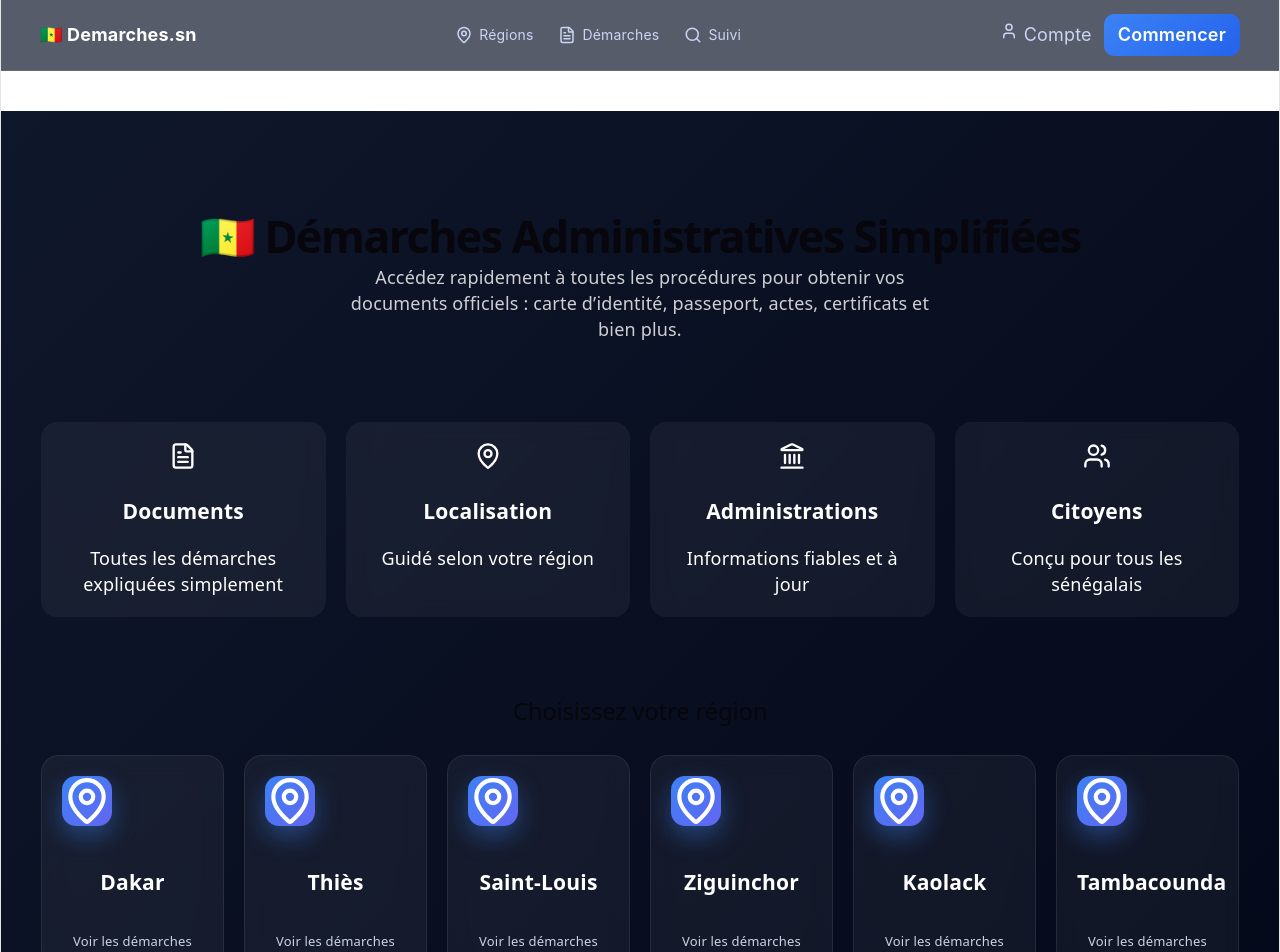
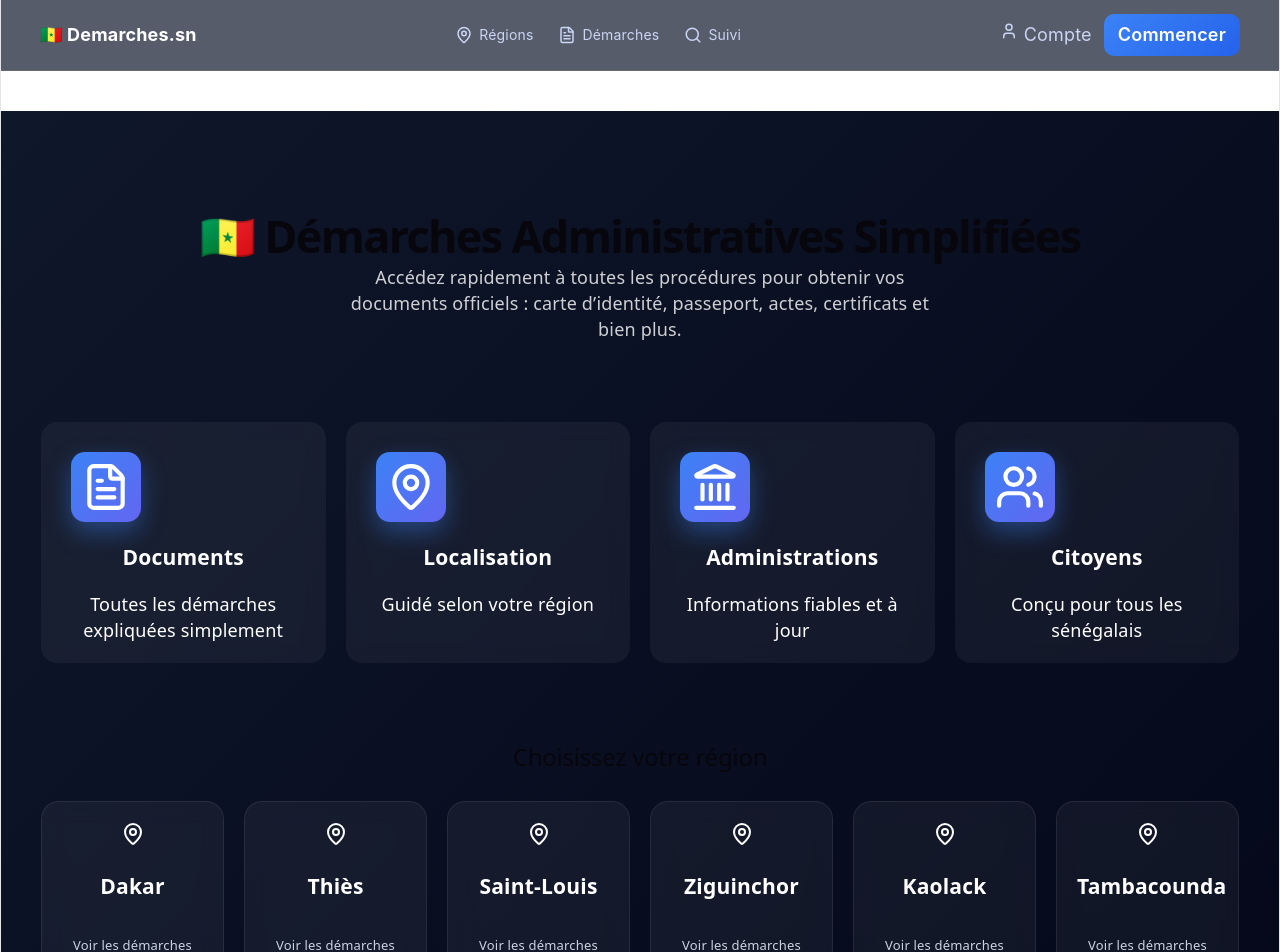
Before and after one commit to MouhamadouGaye/mgaye-life-style, a React (Vite) app in the folder blog-frontend/: page / in a window 1280 px wide. Shown: the top 952 px of the page. Built offline with nearby package versions, Linux system fonts and the light colour scheme.

Commit message:
the layout fixe

```diff
--- a/blog-frontend/src/App.tsx
+++ b/blog-frontend/src/App.tsx
@@ -10,6 +10,8 @@ import Home from "./pages/Home";
 import NotFound from "./pages/notfound/NotFound";
 import Header from "./components/header/Herder";
 import Footer from "./components/footer/Footer";
+import { Divide } from "lucide-react";
+import MainLayout from "./MainLayout";
 
 function App() {
   const [shown, setShown] = useState<boolean>(false);
@@ -20,24 +22,25 @@ function App() {
       <button onClick={() => setShown(!shown)}> Ajouter une publication</button>
 
       {shown && <PostForm setShown={setShown} />} */}
-      <Header />
 
       <Routes>
+        <Route element={<MainLayout />}>
           <Route path="/index.html" element={<PostList />}></Route>
           <Route path="/posts/:id" element={<PostPage />}></Route>
 
           <Route path="/" element={<Home />}></Route>
-        <Route path="/:slug" element={<Demarches />} />
+          {/* <Route path="/:slug" element={<Demarches />} /> */}
 
           <Route path="/:region/demarches" element={<AdminPage />} />
+
           <Route
             path="/:region/demarches/:expleDemandeDeCni"
             element={<Cni />}
           ></Route>
+        </Route>
 
         <Route path="*" element={<NotFound />} />
       </Routes>
-      <Footer />
     </BrowserRouter>
   );
 }
--- /dev/null
+++ b/blog-frontend/src/MainLayout.tsx
@@ -0,0 +1,13 @@
+import { Outlet } from "react-router-dom";
+import Header from "./components/header/Herder";
+import Footer from "./components/footer/Footer";
+
+export default function MainLayout() {
+  return (
+    <>
+      <Header />
+      <Outlet />
+      <Footer />
+    </>
+  );
+}
--- a/blog-frontend/src/pages/Home.css
+++ b/blog-frontend/src/pages/Home.css
@@ -124,5 +124,6 @@ select {
 }
 
 .icon {
-  margin-bottom: 10px;
+  margin: 10px;
+  padding: 10px;
 }
--- a/blog-frontend/src/pages/Home.tsx
+++ b/blog-frontend/src/pages/Home.tsx
@@ -65,22 +65,22 @@ export default function Home() {
       {/* FEATURES */}
       <section className="features">
         <div className="feature">
-          <FileText size={28} />
+          <FileText size={28} className="icon" />
           <h3>Documents</h3>
           <p>Toutes les démarches expliquées simplement</p>
         </div>
         <div className="feature">
-          <MapPin size={28} />
+          <MapPin size={28} className="icon" />
           <h3>Localisation</h3>
           <p>Guidé selon votre région</p>
         </div>
-        <div className="feature">
-          <Landmark size={28} />
+        <div className="feature ">
+          <Landmark size={28} className="icon" />
           <h3>Administrations</h3>
           <p>Informations fiables et à jour</p>
         </div>
         <div className="feature">
-          <Users size={28} />
+          <Users size={28} className="icon" />
           <h3>Citoyens</h3>
           <p>Conçu pour tous les sénégalais</p>
         </div>
@@ -96,8 +96,11 @@ export default function Home() {
               to={`/${region.toLowerCase()}/demarches`}
               className="card"
             >
-              <MapPin className="icon" />
-              <h3>{region}</h3>
+              <div>
+                {" "}
+                <MapPin size={24} />
+                <h3>{region}</h3>
+              </div>
               <p>Voir les démarches</p>
             </Link>
           ))}
```
Lines whose indentation alone changed are shown as unchanged.
